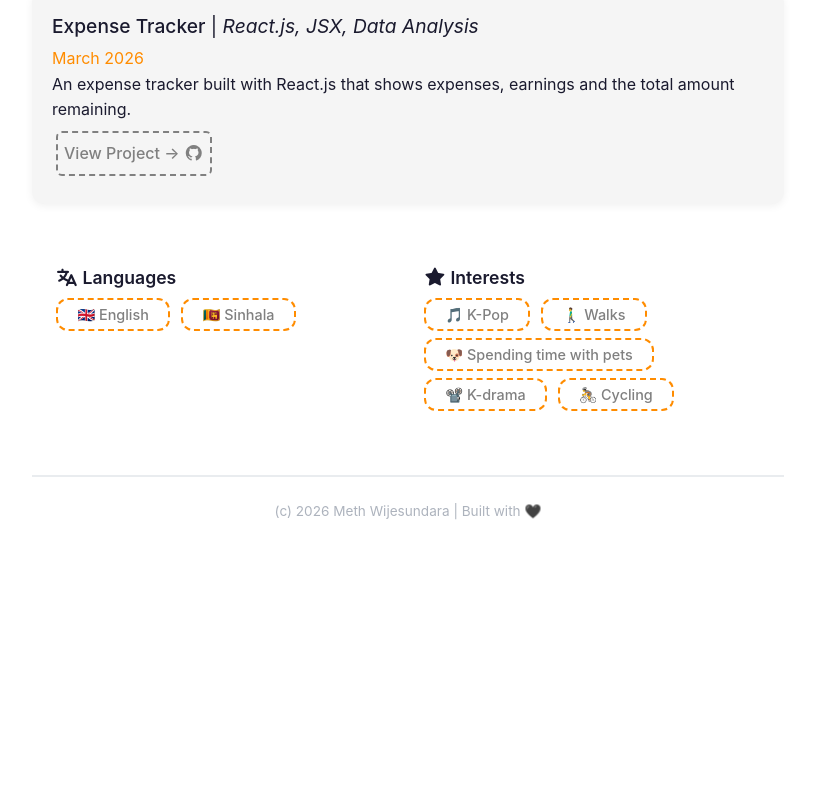
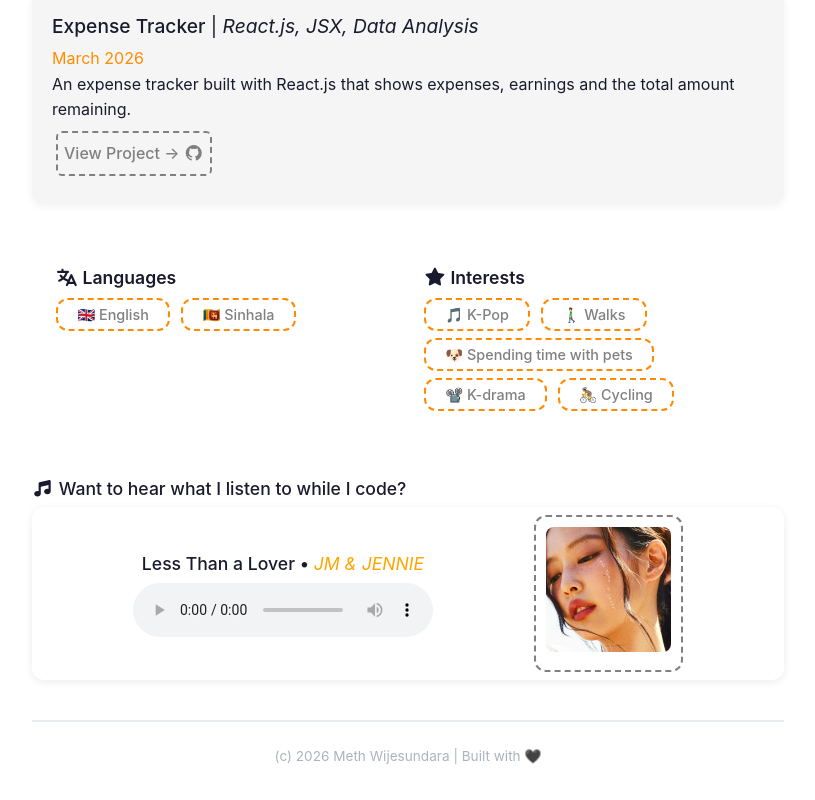
Before and after one commit to MethWijesundara/my-portfolio-site, a React (Vite) app: page / in a window 1280 px wide. Shown: the part 1242-2042 px from the top of the page, without its empty margins (232-1047 px from the left). Before the commit the page ends 1797 px from the top, so only its background shows below. Built offline with nearby package versions, Linux system fonts and the light colour scheme.

Commit message:
adding music player

```diff
--- a/src/App.jsx
+++ b/src/App.jsx
@@ -18,6 +18,7 @@
 // importing components
 // keep this empty for now'
 import Header from './components/Header';
+import MusicPlayer from './components/MusicPlayer';
 import Skills from './components/Skills';
 import Education from './components/Education';
 import Projects from './components/Projects';
@@ -36,10 +37,13 @@
         <title>✨ Portfolio • Meth Wijesundara</title>
       </Helmet>
       <Header />
+      {/* <Header>
+      </Header> */}
       <Skills />
       <Education />
       <Projects />
       <Extra />
+      <MusicPlayer />
       <Footer />
     </div>
   )
--- a/src/components/Header.jsx
+++ b/src/components/Header.jsx
@@ -7,6 +7,7 @@
 import { FontAwesomeIcon } from '@fortawesome/react-fontawesome';
 import { faEnvelopeOpen, faPhone, faMapMarkerAlt } from '@fortawesome/free-solid-svg-icons';
 import { faGithub, faLinkedin } from '@fortawesome/free-brands-svg-icons';
+import { faMusic } from '@fortawesome/free-solid-svg-icons/faMusic';
 
 // importing background
 // import stellar from "public/stellar.png";
@@ -38,6 +39,10 @@
                     <FontAwesomeIcon icon={faLinkedin} /> LinkedIn
                 </a>
 
+                {/* <a href='' target='' rel=''>
+                    <FontAwesomeIcon icon={faMusic} /> Music
+                </a> */}
+
 
             </div>
 
--- /dev/null
+++ b/src/components/MusicPlayer.jsx
@@ -0,0 +1,36 @@
+import "/src/styles/MusicPlayer.css";
+
+// importing font awesome
+import { FontAwesomeIcon } from "@fortawesome/react-fontawesome";
+import { faMusic } from "@fortawesome/free-solid-svg-icons";
+
+
+function MusicPlayer(){
+    return(
+
+        <section className="music-player">
+                <h3><FontAwesomeIcon icon={faMusic} ></FontAwesomeIcon> Want to hear what I listen to while I code?</h3>
+        <div className="container">
+            {/* <div className="left">
+            </div> */}
+
+            <div className="middle">
+                <h3>Less Than a Lover • <span className="artist"><i>JM & JENNIE</i></span> </h3>
+                <audio controls>
+                    <source src="/music/Less_than_a_lover.mp3" type="audio/mpeg" />
+                </audio>
+            </div>
+            <div className="right">
+                <img
+                    className="album-art"
+                    src="/images/music.jpg"
+                    alt="Album Art">
+                </img>
+            </div>
+        </div>
+        </section>
+
+    );
+}
+
+export default MusicPlayer;
--- /dev/null
+++ b/src/styles/MusicPlayer.css
@@ -0,0 +1,44 @@
+.container{
+    display: flex;
+    flex-direction: row;
+    flex-wrap:wrap;
+    /* border: 2px dashed #333; */
+    /* box-shadow: ; */
+    justify-content: space-evenly;
+    background-color: white;
+    border-radius: 12px;
+    box-shadow: 0 2px 8px rgba(0,0,0,0.08);
+    transition: all 0.3s ease;
+}
+
+
+/* .left{
+    border:1px dashed blue;
+    display:flex;
+    align-items:center;
+} */
+.middle{
+    /* border:1px dashed purple; */
+    display:flex;
+    flex-direction: column;
+    align-items: center;
+    justify-content: center;
+    /* background:white; */
+}
+
+.artist{
+    font-weight: 400;
+    color:orange;
+}
+.right{
+    border: 2px dashed gray;
+    margin: 8px 0px;
+    background: white;
+    border-radius: 12px;
+}
+
+.album-art{
+    height:125px;
+    border-radius:8px;
+    margin:10px;
+}
```
Also changed, not shown: public/images/music.jpg (added), 1 other file (tests, documents, lock files or other folders).
